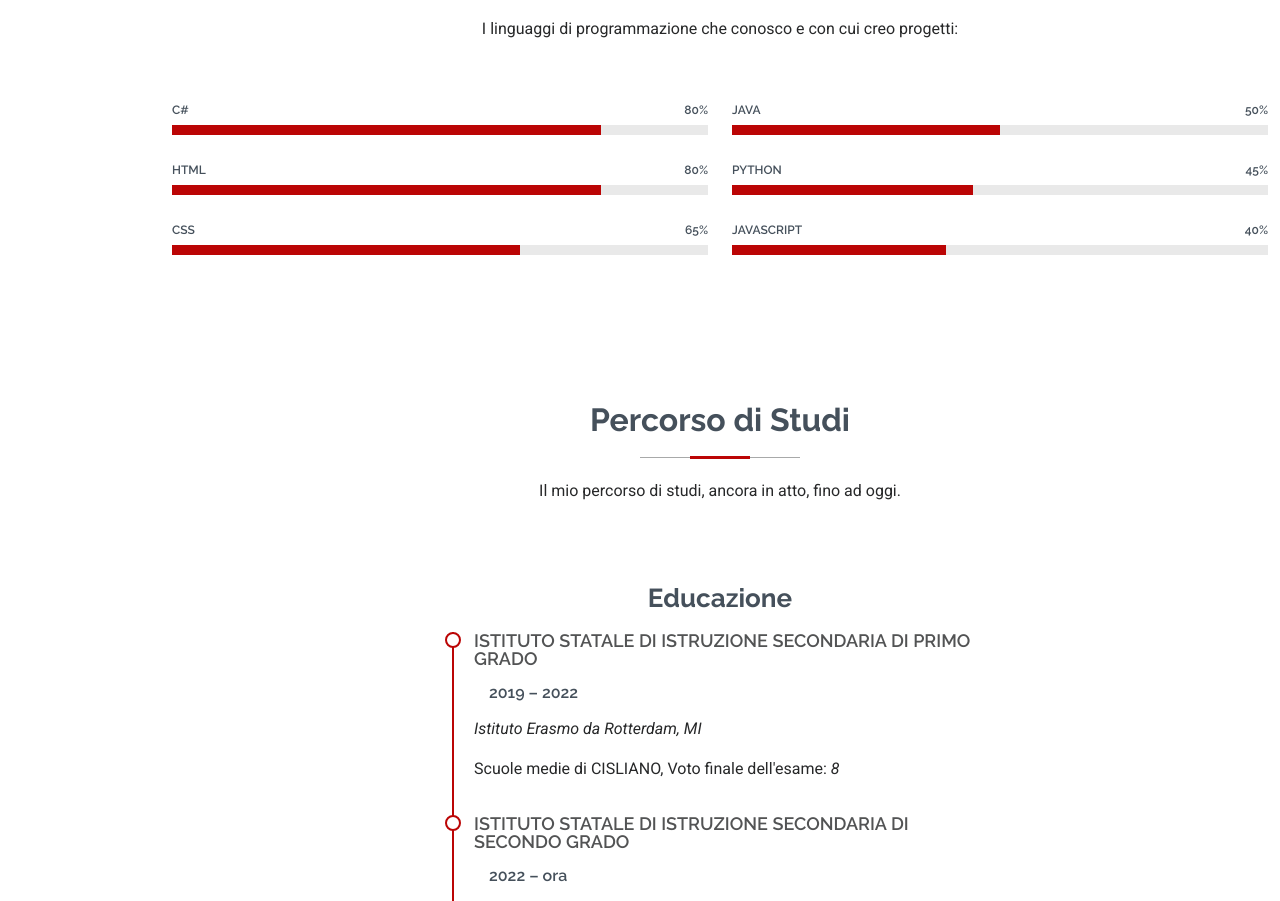
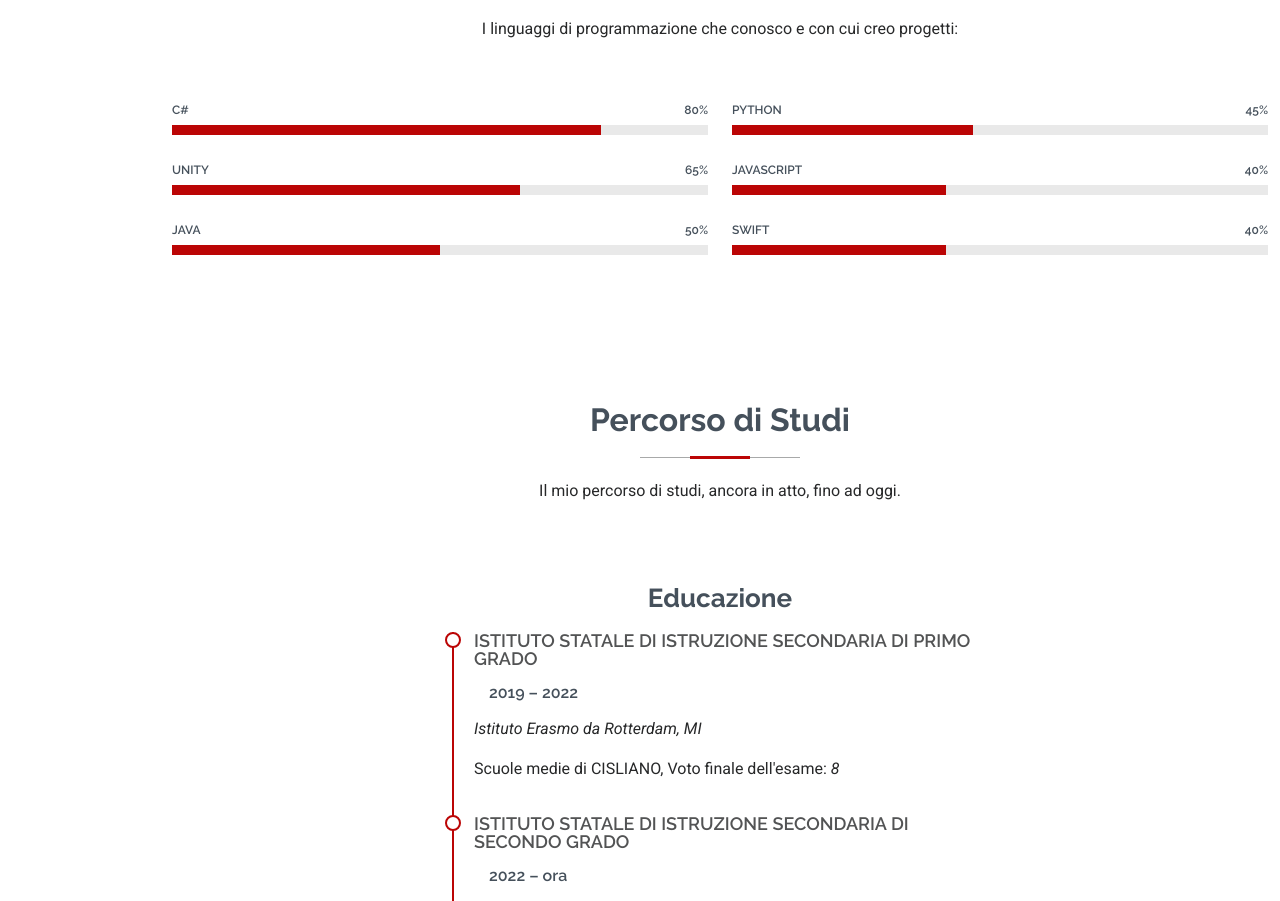
Before and after one commit to Andrea-Filice/Portfolio, a plain HTML site: page index.html in a window 1280 px wide. Shown: the part 2043-2944 px from the top of the page. Drawn offline with Linux system fonts and the light colour scheme.

```diff
--- a/index.html
+++ b/index.html
@@ -179,22 +179,11 @@
             </div><!-- End Skills Item -->
 
             <div class="progress">
-              <span class="skill"><span>HTML</span> <i class="val">80%</i></span>
-              <div class="progress-bar-wrap">
-                <div class="progress-bar" role="progressbar" aria-valuenow="80" aria-valuemin="0" aria-valuemax="80"></div>
-              </div>
-            </div><!-- End Skills Item -->
-
-            <div class="progress">
-              <span class="skill"><span>CSS</span> <i class="val">65%</i></span>
+              <span class="skill"><span>Unity</span> <i class="val">65%</i></span>
               <div class="progress-bar-wrap">
                 <div class="progress-bar" role="progressbar" aria-valuenow="65" aria-valuemin="0" aria-valuemax="75"></div>
               </div>
             </div><!-- End Skills Item -->
-
-          </div>
-
-          <div class="col-lg-6">
 
             <div class="progress">
               <span class="skill"><span>Java</span> <i class="val">50%</i></span>
@@ -202,7 +191,9 @@
                 <div class="progress-bar" role="progressbar" aria-valuenow="50" aria-valuemin="0" aria-valuemax="100"></div>
               </div>
             </div><!-- End Skills Item -->
+          </div>
 
+          <div class="col-lg-6">
             <div class="progress">
               <span class="skill"><span>Python</span> <i class="val">45%</i></span>
               <div class="progress-bar-wrap">
@@ -212,6 +203,13 @@
 
             <div class="progress">
               <span class="skill"><span>JavaScript</span> <i class="val">40%</i></span>
+              <div class="progress-bar-wrap">
+                <div class="progress-bar" role="progressbar" aria-valuenow="40" aria-valuemin="0" aria-valuemax="100"></div>
+              </div>
+            </div><!-- End Skills Item -->
+
+            <div class="progress">
+              <span class="skill"><span>Swift</span> <i class="val">40%</i></span>
               <div class="progress-bar-wrap">
                 <div class="progress-bar" role="progressbar" aria-valuenow="40" aria-valuemin="0" aria-valuemax="100"></div>
               </div>
```
